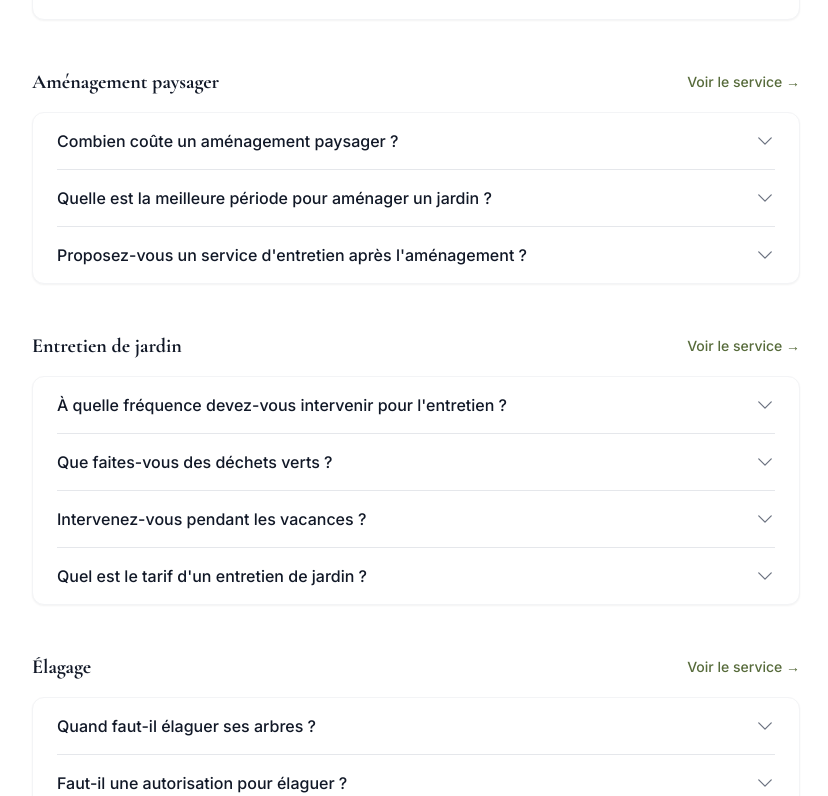
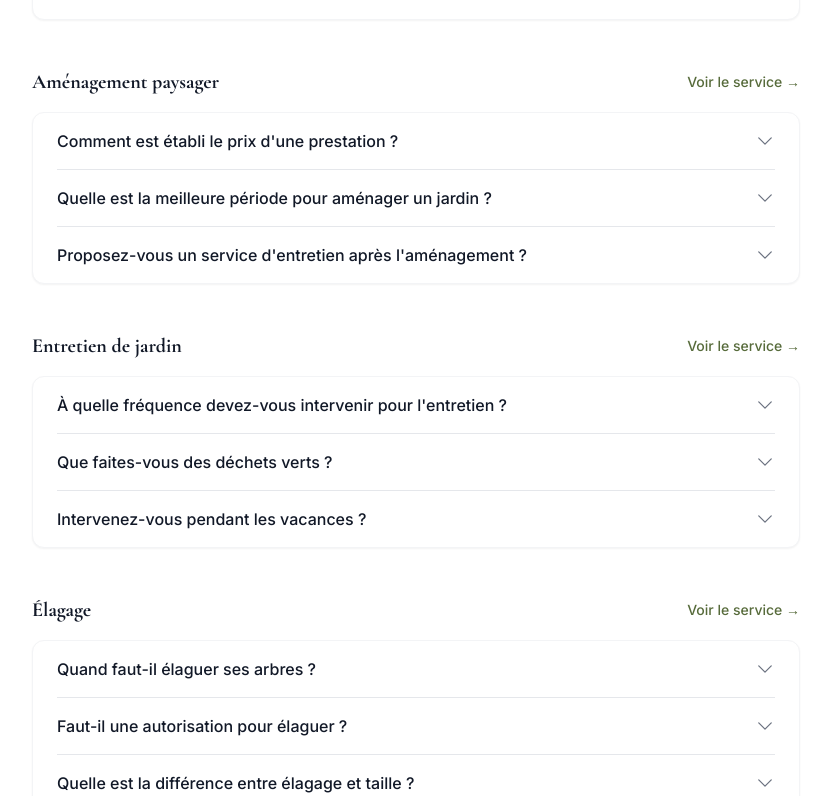
Before and after one commit to Bidiche49/art-des-jardins, a Next.js app in the folder apps/vitrine/: page /faq in a window 1280 px wide. Shown: the part 1524-2320 px from the top of the page, without its empty margins (224-1052 px from the left). Built offline with nearby package versions, Linux system fonts and the light colour scheme; no server answers.

Commit message:
fix(vitrine): reduire questions tarification FAQ de 7 a 2
Garde une question generale (comment est etabli le prix) et le credit
d'impot. Supprime les 5 questions par service qui n'apportaient rien
sans chiffres.

```diff
--- a/apps/vitrine/src/app/faq/faq-content.tsx
+++ b/apps/vitrine/src/app/faq/faq-content.tsx
@@ -64,9 +64,9 @@ const faqCategories: FAQCategory[] = [
     serviceHref: '/services/paysagisme/',
     items: [
       {
-        question: 'Combien coûte un aménagement paysager ?',
+        question: 'Comment est établi le prix d\'une prestation ?',
         answer:
-          'Chaque projet est unique. Le coût dépend de la surface, des matériaux et des plantations choisis. Contactez-nous pour un devis gratuit et personnalisé.',
+          'Chaque projet est unique. Nous établissons un devis personnalisé après une visite gratuite sur place, en tenant compte de la surface, des matériaux, de la complexité du chantier et de vos souhaits. Le devis est détaillé, transparent et sans engagement.',
       },
       {
         question: 'Quelle est la meilleure période pour aménager un jardin ?',
@@ -100,11 +100,6 @@ const faqCategories: FAQCategory[] = [
         answer:
           'Oui, nous pouvons intervenir en votre absence. C\'est même l\'idéal pour que vous retrouviez un jardin impeccable à votre retour.',
       },
-      {
-        question: 'Quel est le tarif d\'un entretien de jardin ?',
-        answer:
-          'Le tarif dépend de la surface, de la fréquence et des prestations souhaitées. Avec le crédit d\'impôt de 50 %, le coût réel est divisé par deux. Demandez votre devis gratuit.',
-      },
     ],
   },
   {
@@ -126,11 +121,6 @@ const faqCategories: FAQCategory[] = [
         question: 'Quelle est la différence entre élagage et taille ?',
         answer:
           'L\'élagage concerne la coupe de grosses branches sur les arbres de grande taille, tandis que la taille s\'applique aux arbustes et haies. Les techniques et le matériel diffèrent.',
-      },
-      {
-        question: 'Combien coûte un élagage d\'arbre ?',
-        answer:
-          'Le prix varie selon l\'essence, la hauteur et l\'accessibilité de l\'arbre. Nous établissons un devis gratuit après visite sur place.',
       },
     ],
   },
@@ -154,11 +144,6 @@ const faqCategories: FAQCategory[] = [
         answer:
           'Oui, nous disposons d\'une ligne d\'urgence pour les arbres tombés ou dangereux. Nous intervenons rapidement pour sécuriser les lieux.',
       },
-      {
-        question: 'Quel est le prix d\'un abattage d\'arbre ?',
-        answer:
-          'Le coût dépend de la hauteur, de l\'environnement (zone contrainte ou dégagée) et de l\'évacuation. Contactez-nous pour une évaluation gratuite.',
-      },
     ],
   },
   {
@@ -180,11 +165,6 @@ const faqCategories: FAQCategory[] = [
         question: 'Combien de temps dure la construction d\'une terrasse ?',
         answer:
           'Comptez généralement 1 à 2 semaines pour une terrasse standard, selon la surface et la complexité du projet. Nous vous communiquons un planning précis au moment du devis.',
-      },
-      {
-        question: 'Quel est le prix d\'une terrasse ?',
-        answer:
-          'Le coût varie selon le matériau, la surface et les aménagements associés. Contactez-nous pour un devis gratuit et personnalisé après visite sur place.',
       },
     ],
   },
@@ -230,11 +210,6 @@ const faqCategories: FAQCategory[] = [
         answer:
           'Les haies de plus de 2 m de haut doivent être plantées à 2 m minimum de la limite de propriété. En dessous de 2 m, la distance minimale est de 50 cm. Nous veillons au respect de ces règles.',
       },
-      {
-        question: 'Combien coûte la taille de haie ?',
-        answer:
-          'Le prix dépend du linéaire, de la hauteur et de l\'accessibilité. Nous proposons des tarifs dégressifs dans le cadre de contrats annuels. Avec le crédit d\'impôt de 50 %, le coût réel est divisé par deux. Demandez votre devis gratuit.',
-      },
     ],
   },
   {
@@ -278,11 +253,6 @@ const faqCategories: FAQCategory[] = [
         question: 'Que faire de l\'arrosage en hiver ?',
         answer:
           'Nous réalisons l\'hivernage de votre système : purge complète du circuit, protection du programmateur et des vannes. La remise en route se fait au printemps.',
-      },
-      {
-        question: 'Quel budget pour un arrosage automatique ?',
-        answer:
-          'Le coût dépend de la surface à arroser, du nombre de zones et des équipements choisis. Nous établissons un devis détaillé après étude de votre jardin.',
       },
     ],
   },
```
